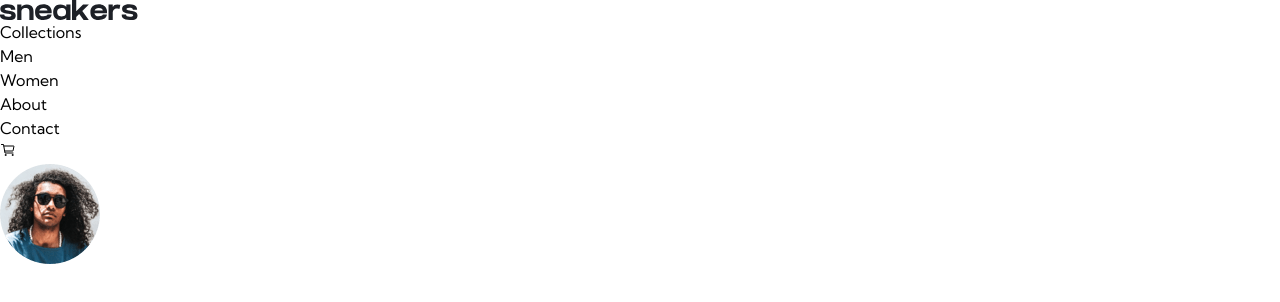
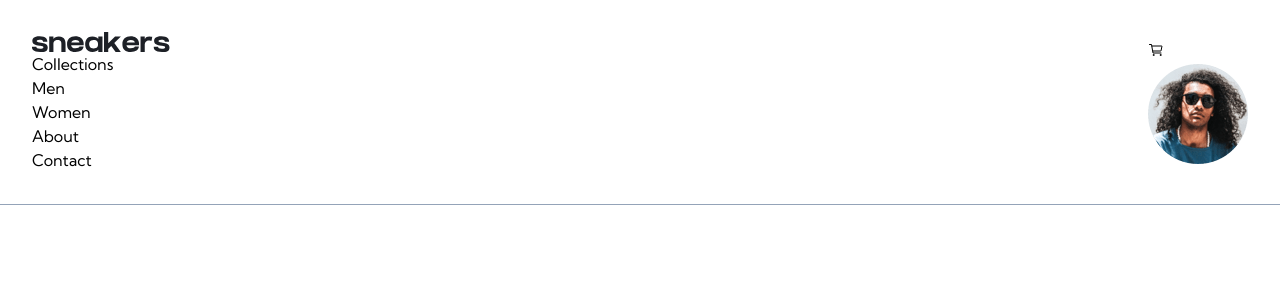
Before and after one commit to dhonaobina/ecommerce_project3, a React (Create React App) app: page / in a window 1280 px wide. Shown: the top 302 px of the page. Built offline with nearby package versions, Linux system fonts and the light colour scheme.

Commit message:
positioning added for header

```diff
--- a/src/App.js
+++ b/src/App.js
@@ -7,6 +7,7 @@ import { IoCartOutline } from "react-icons/io5";
 function Header() {
   return (
     <>
+      <header className="flex items-center justify-between p-8 border-b border-slate-400">
       <div>
         <img src={logo} alt=""></img>
 
@@ -27,6 +28,7 @@ function Header() {
           <li><img src={avatar} alt=""></img></li>
         </ul>
       </div>
+      </header>
     </>
   )
 }
```
